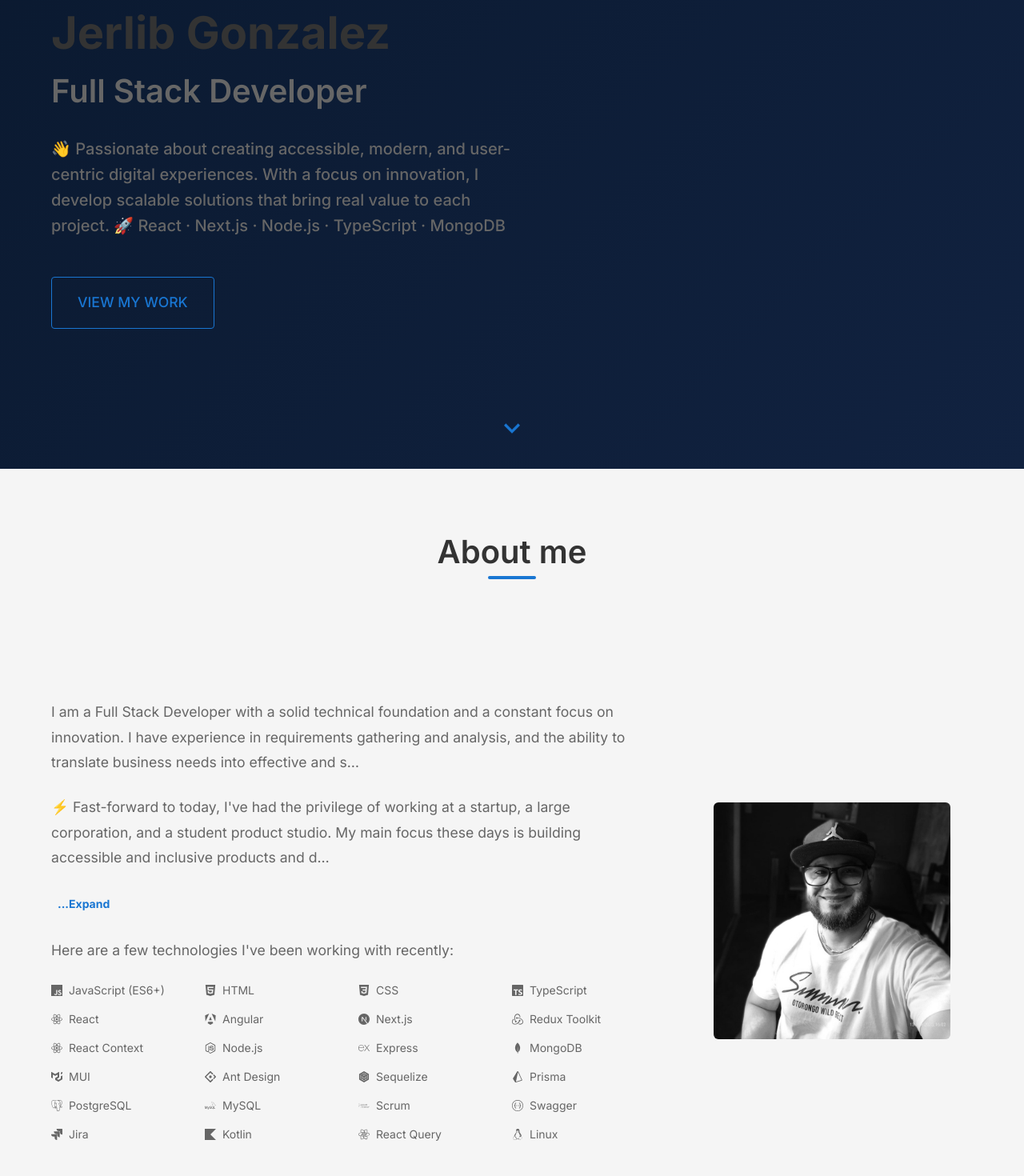
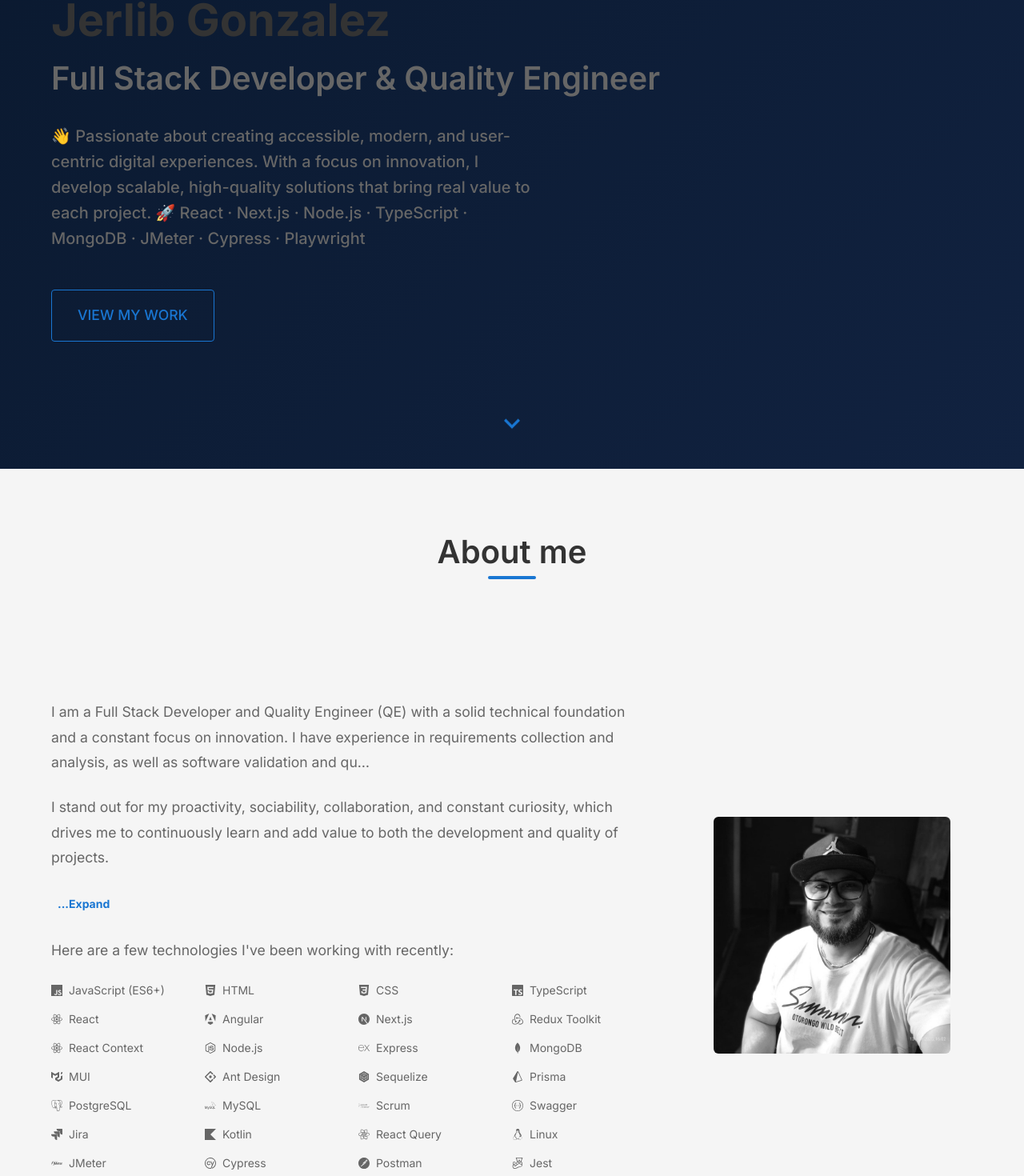
Before and after one commit to JerlibGnzlz/porfolio-nuevo, a Next.js app: page / in a window 1280 px wide. Shown: the part 214-1684 px from the top of the page at 80% size. Built offline with nearby package versions, Linux system fonts and the light colour scheme.

Commit message:
subiendo porfolio19

```diff
--- a/src/app/components/About.tsx
+++ b/src/app/components/About.tsx
@@ -32,6 +32,10 @@ import {
     SiReactquery,
     SiScrumalliance,
     SiAngular,
+    SiApachejmeter,
+    SiCypress,
+    SiPostman,
+    SiJest,
 } from "react-icons/si";
 import { ReactNode, useEffect, useState } from "react";
 import { useInView } from "react-intersection-observer";
@@ -62,6 +66,10 @@ const techIconMap: { [key: string]: ReactNode } = {
     Kotlin: <SiKotlin />,
     "React Query": <SiReactquery />,
     Linux: <SiLinux />,
+    JMeter: <SiApachejmeter />,
+    Cypress: <SiCypress />,
+    Postman: <SiPostman />,
+    Jest: <SiJest />,
 };
 
 const About = () => {
--- a/src/app/contexts/LanguageContext.tsx
+++ b/src/app/contexts/LanguageContext.tsx
@@ -34,17 +34,17 @@ const translations = {
         // Hero
         hello: "Hola, mi nombre es",
         name: "Jerlib Gonzalez",
-        role: "Desarrollador Full Stack",
+        role: "Desarrollador Full Stack & Quality Engineer",
         heroDescription:
-            "👋 Apasionado por crear experiencias digitales accesibles, modernas y centradas en el usuario. Con enfoque en la innovación, desarrollo soluciones escalables que aportan valor real a cada proyecto. 🚀 React · Next.js · Node.js · TypeScript · MongoDB",
+            "👋 Apasionado por crear experiencias digitales accesibles, modernas y centradas en el usuario. Con un enfoque en la innovación, desarrollo soluciones escalables y de calidad que aportan valor real a cada proyecto. 🚀 React · Next.js · Node.js · TypeScript · MongoDB · JMeter · Cypress · Playwright",
         viewWork: "Ver mi trabajo",
 
         // About
         aboutTitle: "Acerca de mí",
         aboutText1:
-            "Soy Desarrollador Full Stack con una sólida base técnica y un enfoque constante en la innovación. Tengo experiencia en el relevamiento y análisis de requerimientos, y la capacidad de traducir necesidades del negocio en soluciones técnicas efectivas y sostenibles. Integro tecnologías emergentes para optimizar procesos, mejorar la experiencia del usuario y aportar valor desde una perspectiva tanto técnica como funcional.",
+            "Soy Desarrollador Full Stack y Quality Engineer (QE) con una sólida base técnica y un enfoque constante en la innovación. Tengo experiencia en el relevamiento y análisis de requerimientos, así como en la validación y aseguramiento de la calidad de software, traduciendo necesidades del negocio en soluciones efectivas, sostenibles y de alta calidad. Integra tecnologías emergentes para optimizar procesos, mejorar la experiencia del usuario y aportar valor funcional desde una perspectiva tanto técnica como, combinando desarrollo y prácticas de testing orientadas a la excelencia.",
         aboutText2:
-            "⚡ Me destaco por mi proactividad, sociabilidad, colaboración y curiosidad constante, lo que me impulsa a mantenerme en aprendizaje continuo.",
+            "Me destaco por mi proactividad, sociabilidad, colaboración y curiosidad constante, lo que me impulsa a mantenerme en aprendizaje continuo y a aportar valor tanto en el desarrollo como en la calidad de los proyectos.",
         aboutText3: "Aquí hay algunas tecnologías con las que he estado trabajando recientemente:",
 
         expandText: "...Expandir",
@@ -117,17 +117,17 @@ const translations = {
         // Hero
         hello: "Hi, my name is",
         name: "Jerlib Gonzalez",
-        role: "Full Stack Developer",
+        role: "Full Stack Developer & Quality Engineer",
         heroDescription:
-            "👋 Passionate about creating accessible, modern, and user-centric digital experiences. With a focus on innovation, I develop scalable solutions that bring real value to each project. 🚀 React · Next.js · Node.js · TypeScript · MongoDB",
+            "👋 Passionate about creating accessible, modern, and user-centric digital experiences. With a focus on innovation, I develop scalable, high-quality solutions that bring real value to each project. 🚀 React · Next.js · Node.js · TypeScript · MongoDB · JMeter · Cypress · Playwright",
         viewWork: "View my work",
 
         // About
         aboutTitle: "About me",
         aboutText1:
-            "I am a Full Stack Developer with a solid technical foundation and a constant focus on innovation. I have experience in requirements gathering and analysis, and the ability to translate business needs into effective and sustainable technical solutions. I integrate emerging technologies to optimize processes, improve user experience, and add value from both a technical and functional perspective.",
+            "I am a Full Stack Developer and Quality Engineer (QE) with a solid technical foundation and a constant focus on innovation. I have experience in requirements collection and analysis, as well as software validation and quality assurance, translating business needs into effective, sustainable, and high-quality solutions. I integrate emerging technologies to optimize processes, improve user experience, and provide functional value from both a technical and avant-garde perspective, combining development and testing practices oriented towards excellence.",
         aboutText2:
-            "⚡ Fast-forward to today, I've had the privilege of working at a startup, a large corporation, and a student product studio. My main focus these days is building accessible and inclusive products and digital experiences for a variety of clients.",
+            "I stand out for my proactivity, sociability, collaboration, and constant curiosity, which drives me to continuously learn and add value to both the development and quality of projects.",
         aboutText3: "Here are a few technologies I've been working with recently:",
 
         expandText: "...Expand",
```
